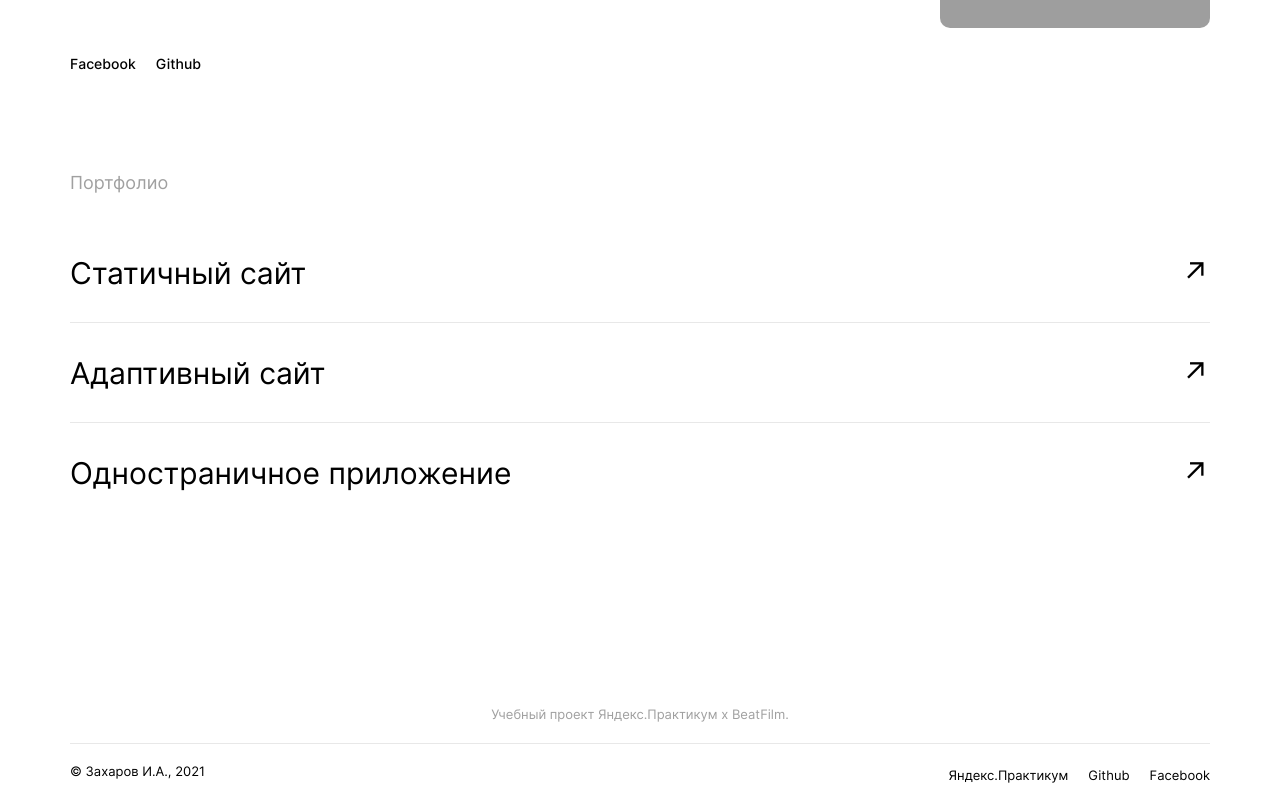
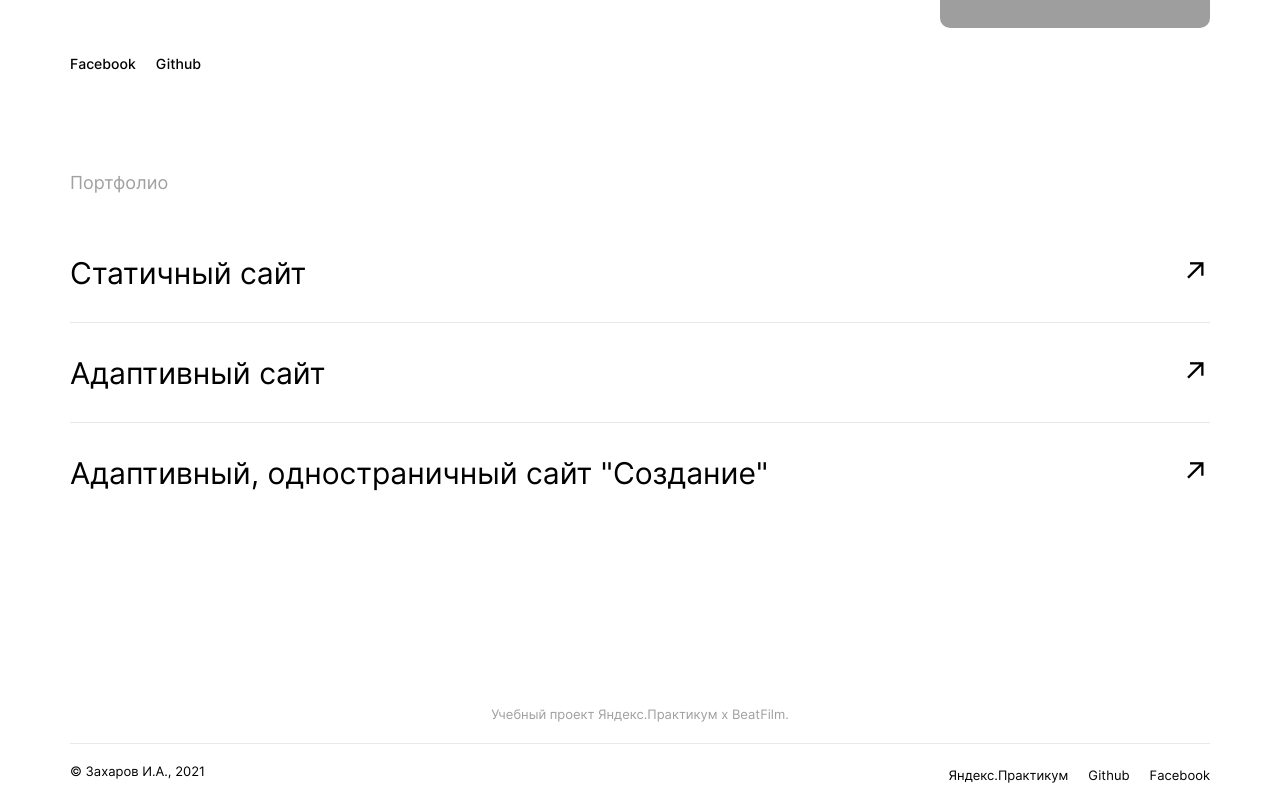
Before and after one commit to IgorZakharov211/movies-explorer-frontend, a React (Create React App) app: page / in a window 1280 px wide. Shown: the part 2424-3224 px from the top of the page. Built offline with nearby package versions, Linux system fonts and the light colour scheme; grey boxes are pictures that could not be loaded.

Commit message:
fix: change portfolio links

```diff
--- a/src/components/Portfolio/Portfolio.js
+++ b/src/components/Portfolio/Portfolio.js
@@ -19,8 +19,8 @@ function Portfolio() {
           </a>
         </li>
         <li className="portfolio__item">
-          <a className="portfolio__link" href="https://igorzakharov.mesto.students.nomoredomains.rocks/">
-          Одностраничное приложение
+          <a className="portfolio__link" href="https://igorzakharov211.github.io/creation-landing/">
+          Адаптивный, одностраничный сайт "Создание"
             <p className="portfolio__arrow">↗</p>
           </a>
         </li>
```
